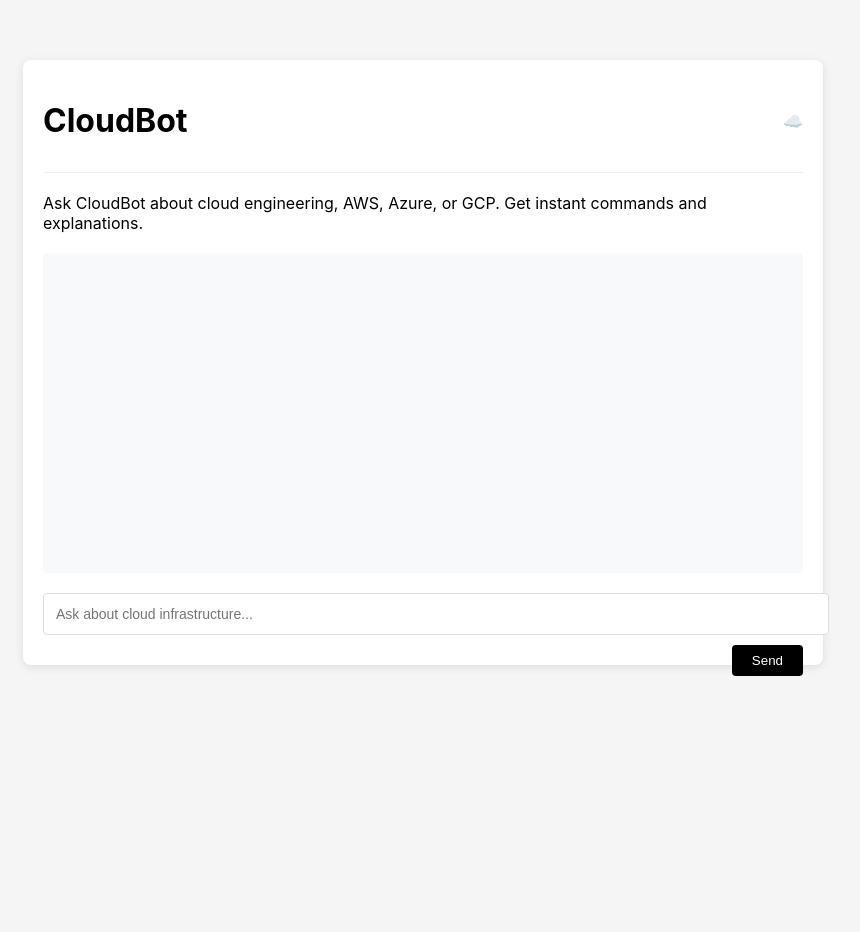
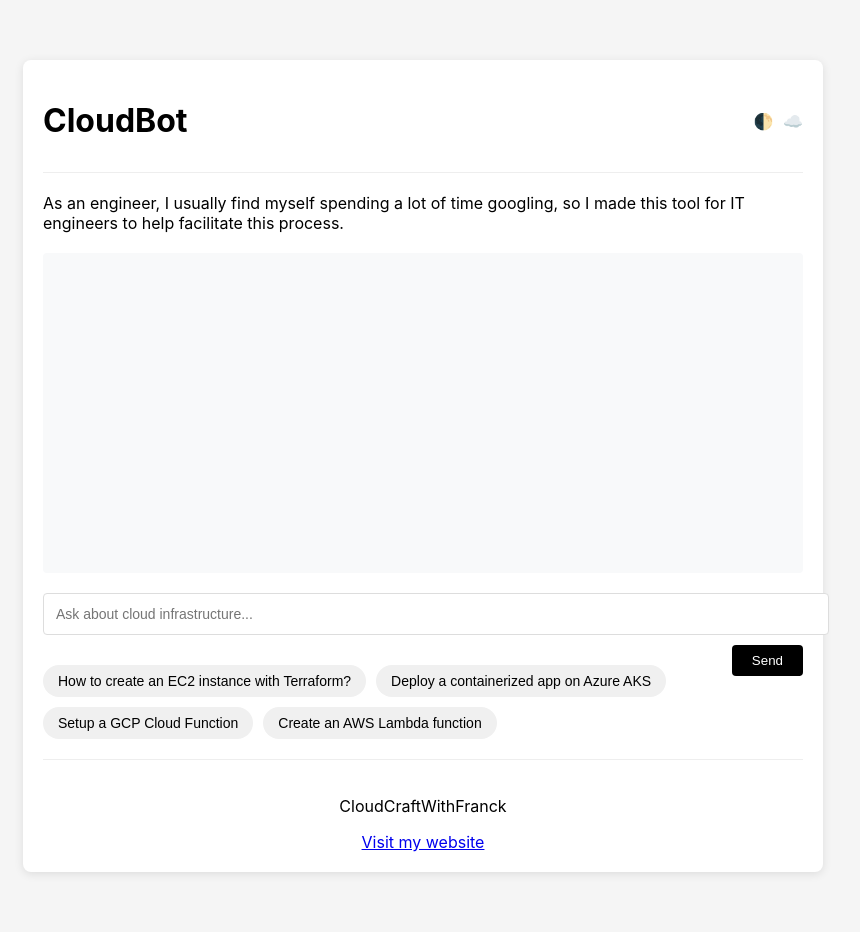
Before and after one commit to cloudcwfranck/cloot, a Flask app: page / in a window 1280 px wide. Shown: the whole page, without its empty margins (217-1077 px from the left). Before the commit the page ends 676 px from the top, so only its background shows below. Run offline with Flask 3, Linux system fonts and the light colour scheme; parts of the project's set-up code (start-up, migrations or seed data) failed here and were passed over.

Commit message:
Assistant checkpoint: Updated UI with dark mode and suggested questions
Assistant generated file changes:
- templates/index.html: Update UI with new features

---

User prompt:

Add at the bottom my signature CloudCraftWithFranck, put the link to visit my website at https://www.cloudcraftwithfranck.org/. Suggest types of questions as well like in the screenshot. Also put the short paragraph on top: As an engineer, I usually find myself spending a lot of time googling, so I made this tool for IT engineers to help facilitate this process. Add the dark and white mode switch. Also the result of the prompt should be formatted like in the code block.

````diff
--- a/templates/index.html
+++ b/templates/index.html
@@ -4,15 +4,29 @@
 <head>
     <title>CloudBot</title>
     <style>
+        :root {
+            --bg-color: #f5f5f5;
+            --text-color: #000;
+            --container-bg: #fff;
+            --code-bg: #f8f9fa;
+        }
+        [data-theme="dark"] {
+            --bg-color: #1a1a1a;
+            --text-color: #fff;
+            --container-bg: #2d2d2d;
+            --code-bg: #1e1e1e;
+        }
         body {
             font-family: -apple-system, BlinkMacSystemFont, "Segoe UI", Roboto, sans-serif;
             max-width: 800px;
             margin: 40px auto;
             padding: 20px;
-            background-color: #f5f5f5;
+            background-color: var(--bg-color);
+            color: var(--text-color);
+            transition: background-color 0.3s;
         }
         .chat-container {
-            background: white;
+            background: var(--container-bg);
             border-radius: 8px;
             box-shadow: 0 2px 10px rgba(0,0,0,0.1);
             padding: 20px;
@@ -32,6 +46,8 @@
             border-radius: 4px;
             margin-bottom: 10px;
             font-size: 14px;
+            background: var(--container-bg);
+            color: var(--text-color);
         }
         .send-button {
             background: #000;
@@ -46,8 +62,38 @@
             min-height: 300px;
             margin: 20px 0;
             padding: 10px;
-            background: #f8f9fa;
+            background: var(--code-bg);
             border-radius: 4px;
+            white-space: pre-wrap;
+            font-family: monospace;
+        }
+        .theme-switch {
+            cursor: pointer;
+            padding: 5px;
+        }
+        .suggested-questions {
+            display: flex;
+            flex-wrap: wrap;
+            gap: 10px;
+            margin: 20px 0;
+        }
+        .question-pill {
+            background: #f0f0f0;
+            padding: 8px 15px;
+            border-radius: 20px;
+            cursor: pointer;
+            font-size: 14px;
+            border: none;
+            transition: background-color 0.3s;
+        }
+        .question-pill:hover {
+            background: #e0e0e0;
+        }
+        .signature {
+            text-align: center;
+            margin-top: 20px;
+            padding-top: 20px;
+            border-top: 1px solid #eee;
         }
     </style>
 </head>
@@ -56,18 +102,39 @@
         <div class="header">
             <h1>CloudBot</h1>
             <div>
+                <span class="theme-switch" onclick="toggleTheme()">🌓</span>
                 <span>☁️</span>
             </div>
         </div>
-        <p>Ask CloudBot about cloud engineering, AWS, Azure, or GCP. Get instant commands and explanations.</p>
+        <p>As an engineer, I usually find myself spending a lot of time googling, so I made this tool for IT engineers to help facilitate this process.</p>
         <div class="response-area" id="responseArea"></div>
         <form id="queryForm" onsubmit="return handleSubmit(event)">
             <input type="text" class="message-input" id="queryInput" placeholder="Ask about cloud infrastructure...">
             <button type="submit" class="send-button">Send</button>
         </form>
+        <div class="suggested-questions">
+            <button class="question-pill" onclick="askQuestion('How to create an EC2 instance with Terraform?')">How to create an EC2 instance with Terraform?</button>
+            <button class="question-pill" onclick="askQuestion('Deploy a containerized app on Azure AKS')">Deploy a containerized app on Azure AKS</button>
+            <button class="question-pill" onclick="askQuestion('Setup a GCP Cloud Function')">Setup a GCP Cloud Function</button>
+            <button class="question-pill" onclick="askQuestion('Create an AWS Lambda function')">Create an AWS Lambda function</button>
+        </div>
+        <div class="signature">
+            <p>CloudCraftWithFranck</p>
+            <a href="https://www.cloudcraftwithfranck.org/" target="_blank">Visit my website</a>
+        </div>
     </div>
 
     <script>
+        function toggleTheme() {
+            document.body.setAttribute('data-theme',
+                document.body.getAttribute('data-theme') === 'dark' ? 'light' : 'dark');
+        }
+
+        function askQuestion(question) {
+            document.getElementById('queryInput').value = question;
+            handleSubmit(new Event('submit'));
+        }
+
         async function handleSubmit(event) {
             event.preventDefault();
             const input = document.getElementById('queryInput');
@@ -83,7 +150,7 @@
                     body: JSON.stringify({query: query})
                 });
                 const data = await response.text();
-                responseArea.innerHTML = data;
+                responseArea.innerHTML = '```\n' + data + '\n```';
             } catch (error) {
                 responseArea.innerHTML = 'Error: ' + error;
             }
````
